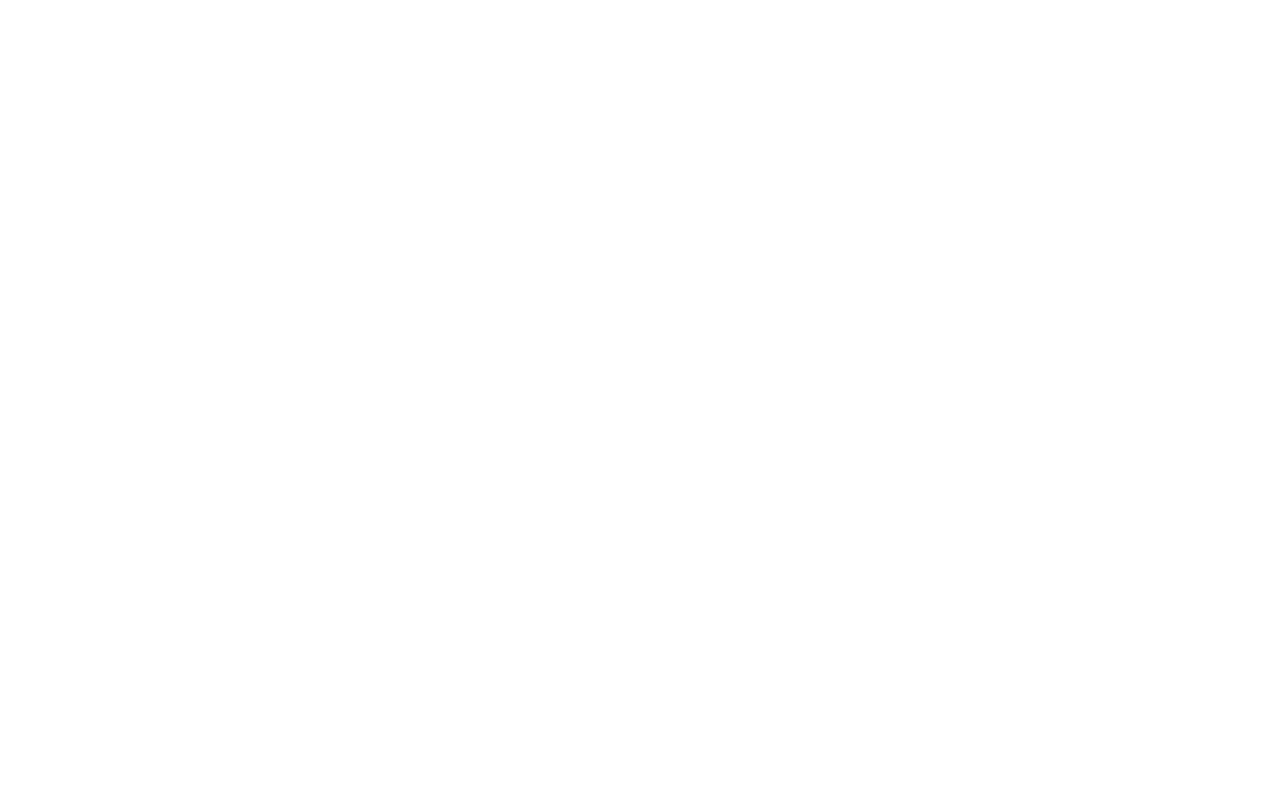
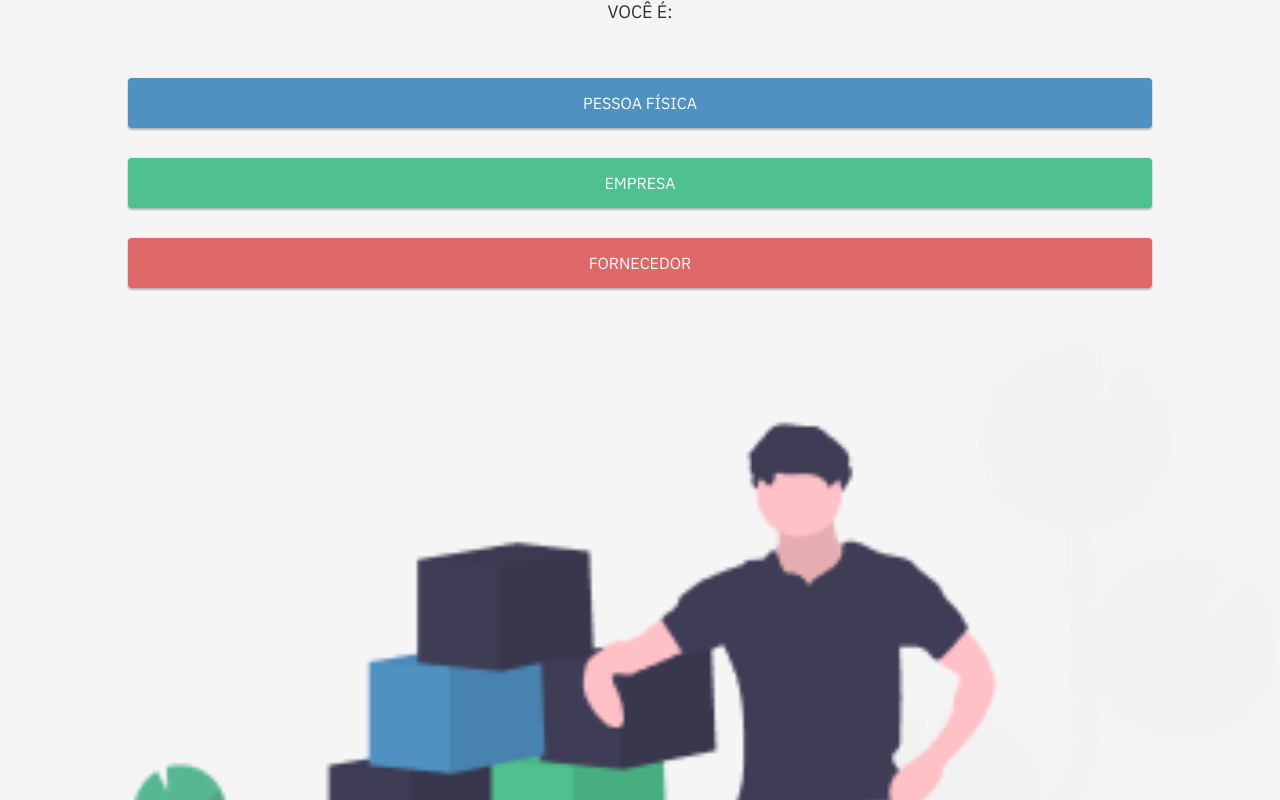
Before and after one commit to deboralbarros/empreendaqui, a React (Create React App) app: page /selectprofile in a window 1280 px wide. Shown: the top 800 px of the page. Built offline with nearby package versions, Linux system fonts and the light colour scheme.

Commit message:
feat: select profile page

```diff
--- a/src/pages/Home/index.jsx
+++ b/src/pages/Home/index.jsx
@@ -0,0 +1,80 @@
+import { useHistory } from "react-router-dom";
+
+import { Container, Title, Applogo } from "./style";
+
+import Button from "../../components/Button";
+import Footer from "../../components/Footer";
+
+import logoHome from "../../images/Group1.png";
+import fornecedor from "../../images/Group3.png";
+import jovem from "../../images/Group2.png";
+
+const Home = () => {
+  const history = useHistory();
+
+  const user = "jovem";
+
+  const navigateToProvidersOptions = (e) => {
+    e.preventDefault();
+
+    history.push("/providersoptions");
+  };
+
+  const navigateToOptions = (e) => {
+    e.preventDefault();
+
+    history.push("/options");
+  };
+
+  const navigateToLogin = (e) => {
+    e.preventDefault();
+
+    history.push("/login");
+  };
+
+  return (
+    <Container background={user}>
+      <Title>NOME-DA-EMPRESA</Title>
+
+      <Button
+        background={
+          user === "empresa"
+            ? "#4FC18E"
+            : user === "fornecedor"
+            ? "#DE6767"
+            : "#4F91C1"
+        }
+        width="80%"
+        onClick={navigateToProvidersOptions}
+        shadow
+      >
+        {user === "empresa"
+          ? "Procurar Fornecedores"
+          : user === "fornecedor"
+          ? "Encontrar Clientes"
+          : "Comece seu negócio"}
+      </Button>
+
+      <div>
+        <Applogo
+          src={
+            user === "empresa"
+              ? logoHome
+              : user === "fornecedor"
+              ? fornecedor
+              : jovem
+          }
+          alt="logoHome"
+        ></Applogo>
+
+        <Footer
+          history={
+            user === "fornecedor" ? true : user === "empresa" ? true : false
+          }
+        />
+      </div>
+    </Container>
+  );
+};
+
+export default Home;
--- a/src/pages/Home/style.js
+++ b/src/pages/Home/style.js
@@ -0,0 +1,36 @@
+import styled from "styled-components";
+
+export const Container = styled.div`
+  background-color: ${({ background }) =>
+    background === "empresa"
+      ? "rgba(79, 193, 142, 0.22)"
+      : background === "jovem"
+      ? "rgba(79, 145, 193, 0.22)"
+      : "rgba(222, 103, 103, 0.08)"};
+  height: 100vh;
+  display: flex;
+  flex-direction: column;
+  align-items: center;
+  justify-content: space-between;
+`;
+
+export const Title = styled.h1`
+  width: 100%;
+  justify-content: space-around;
+  padding: 20px;
+  padding-bottom: 120px;
+  color: rgba(0, 0, 0, 0.34);
+  text-transform: uppercase;
+  font-size: 24px;
+  font-weight: 1000;
+  text-align: center;
+`;
+
+export const Applogo = styled.img`
+  display: flex;
+  flex-direction: column;
+  align-items: center;
+  justify-content: center;
+  margin: 0 auto;
+  width: 100%;
+`;
--- a/src/pages/HomeProvider/index.jsx
+++ /dev/null
@@ -1,80 +0,0 @@
-import { useHistory } from "react-router-dom";
-
-import { Container, Title, Applogo } from "./style";
-
-import Button from "../../components/Button";
-import Footer from "../../components/Footer";
-
-import logoHome from "../../images/Group1.png";
-import fornecedor from "../../images/Group3.png";
-import jovem from "../../images/Group2.png";
-
-const HomeProvider = () => {
-  const history = useHistory();
-
-  const user = "jovem";
-
-  const navigateToProvidersOptions = (e) => {
-    e.preventDefault();
-
-    history.push("/providersoptions");
-  };
-
-  const navigateToOptions = (e) => {
-    e.preventDefault();
-
-    history.push("/options");
-  };
-
-  const navigateToLogin = (e) => {
-    e.preventDefault();
-
-    history.push("/login");
-  };
-
-  return (
-    <Container background={user}>
-      <Title>NOME-DA-EMPRESA</Title>
-
-      <Button
-        background={
-          user === "empresa"
-            ? "#4FC18E"
-            : user === "fornecedor"
-            ? "#DE6767"
-            : "#4F91C1"
-        }
-        width="80%"
-        onClick={navigateToProvidersOptions}
-        shadow
-      >
-        {user === "empresa"
-          ? "Procurar Fornecedores"
-          : user === "fornecedor"
-          ? "Encontrar Clientes"
-          : "Comece seu negócio"}
-      </Button>
-
-      <div>
-        <Applogo
-          src={
-            user === "empresa"
-              ? logoHome
-              : user === "fornecedor"
-              ? fornecedor
-              : jovem
-          }
-          alt="logoHome"
-        ></Applogo>
-
-        <Footer
-          history={
-            user === "fornecedor" ? true : user === "empresa" ? true : false
-          }
-        />
-      </div>
-    </Container>
-  );
-};
-
-export default HomeProvider;
--- a/src/pages/HomeProvider/style.js
+++ /dev/null
@@ -1,36 +0,0 @@
-import styled from "styled-components";
-
-export const Container = styled.div`
-  background-color: ${({ background }) =>
-    background === "empresa"
-      ? "rgba(79, 193, 142, 0.22)"
-      : background === "jovem"
-      ? "rgba(79, 145, 193, 0.22)"
-      : "rgba(222, 103, 103, 0.08)"};
-  height: 100vh;
-  display: flex;
-  flex-direction: column;
-  align-items: center;
-  justify-content: space-between;
-`;
-
-export const Title = styled.h1`
-  width: 100%;
-  justify-content: space-around;
-  padding: 20px;
-  padding-bottom: 120px;
-  color: rgba(0, 0, 0, 0.34);
-  text-transform: uppercase;
-  font-size: 24px;
-  font-weight: 1000;
-  text-align: center;
-`;
-
-export const Applogo = styled.img`
-  display: flex;
-  flex-direction: column;
-  align-items: center;
-  justify-content: center;
-  margin: 0 auto;
-  width: 100%;
-`;
--- /dev/null
+++ b/src/pages/SelectProfile/index.jsx
@@ -0,0 +1,54 @@
+import { useHistory } from "react-router-dom";
+
+import { Container, Title, ButtonsContainer } from "./style";
+
+import Button from "../../components/Button";
+
+import image from "../../images/Group17.png";
+
+const SelectProfile = () => {
+  const history = useHistory();
+
+  const navigateToLogin = (user) => {
+    localStorage.setItem("user", user);
+
+    history.push("/login");
+  };
+
+  return (
+    <Container>
+      <Title>Você é:</Title>
+
+      <ButtonsContainer>
+        <Button
+          background="#4F91C1"
+          width="80%"
+          shadow
+          onClick={() => navigateToLogin("jovem")}
+        >
+          Pessoa Física
+        </Button>
+        <Button
+          background="#4FC18E"
+          width="80%"
+          shadow
+          onClick={() => navigateToLogin("empresa")}
+        >
+          Empresa
+        </Button>
+        <Button
+          background="#DE6767"
+          width="80%"
+          shadow
+          onClick={() => navigateToLogin("fornecedor")}
+        >
+          Fornecedor
+        </Button>
+      </ButtonsContainer>
+
+      <img src={image} alt="Login" />
+    </Container>
+  );
+};
+
+export default SelectProfile;
--- /dev/null
+++ b/src/pages/SelectProfile/style.js
@@ -0,0 +1,32 @@
+import styled from "styled-components";
+
+export const Container = styled.div`
+  background-color: rgba(0, 0, 0, 0.04);
+  min-height: 100vh;
+
+  display: flex;
+  flex-direction: column;
+  justify-content: center;
+  align-items: center;
+
+  img {
+    width: 100%;
+  }
+`;
+
+export const Title = styled.h1`
+  font-size: 18px;
+  color: rgba(0, 0, 0, 0.8);
+  font-weight: 400;
+  text-transform: uppercase;
+`;
+
+export const ButtonsContainer = styled.div`
+  width: 100%;
+  margin: 40px;
+  display: flex;
+  flex-direction: column;
+  align-items: center;
+  justify-content: space-around;
+  height: 30vh;
+`;
--- a/src/routes/index.jsx
+++ b/src/routes/index.jsx
@@ -7,8 +7,9 @@
 import CreateBid from "../pages/CreateBid";
 import Customer from "../pages/Customer";
 import Tips from "../pages/Tips";
-import HomeProvider from "../pages/HomeProvider";
+import Home from "../pages/Home";
 import TurnsMei from "../pages/TurnsMei";
+import SelectProfile from "../pages/SelectProfile";
 
 const Routes = () => (
   <Switch>
@@ -16,7 +17,7 @@
     <Route path="/register" exact />
     <Route path="/login" exact />
     <Route path="/findcustomers" exact />
-    <Route path="/home" exact component={HomeProvider} />
+    <Route path="/home" exact component={Home} />
     <Route path="/options" exact />
     <Route path="/profile" exact />
     <Route path="/provider" exact component={Provider} />
@@ -31,6 +32,7 @@
     <Route path="/createbid" component={CreateBid} />
     <Route path="/tips" exact component={Tips} />
     <Route path="/turnsmei" exact component={TurnsMei} />
+    <Route path="/selectprofile" exact component={SelectProfile} />
   </Switch>
 );
 
```
Also changed, not shown: src/assets/index.js (deleted), src/images/Group17.png (added), src/pages/FindCustomers/index.jsx (deleted), src/pages/FindCustomers/style.js (deleted).
